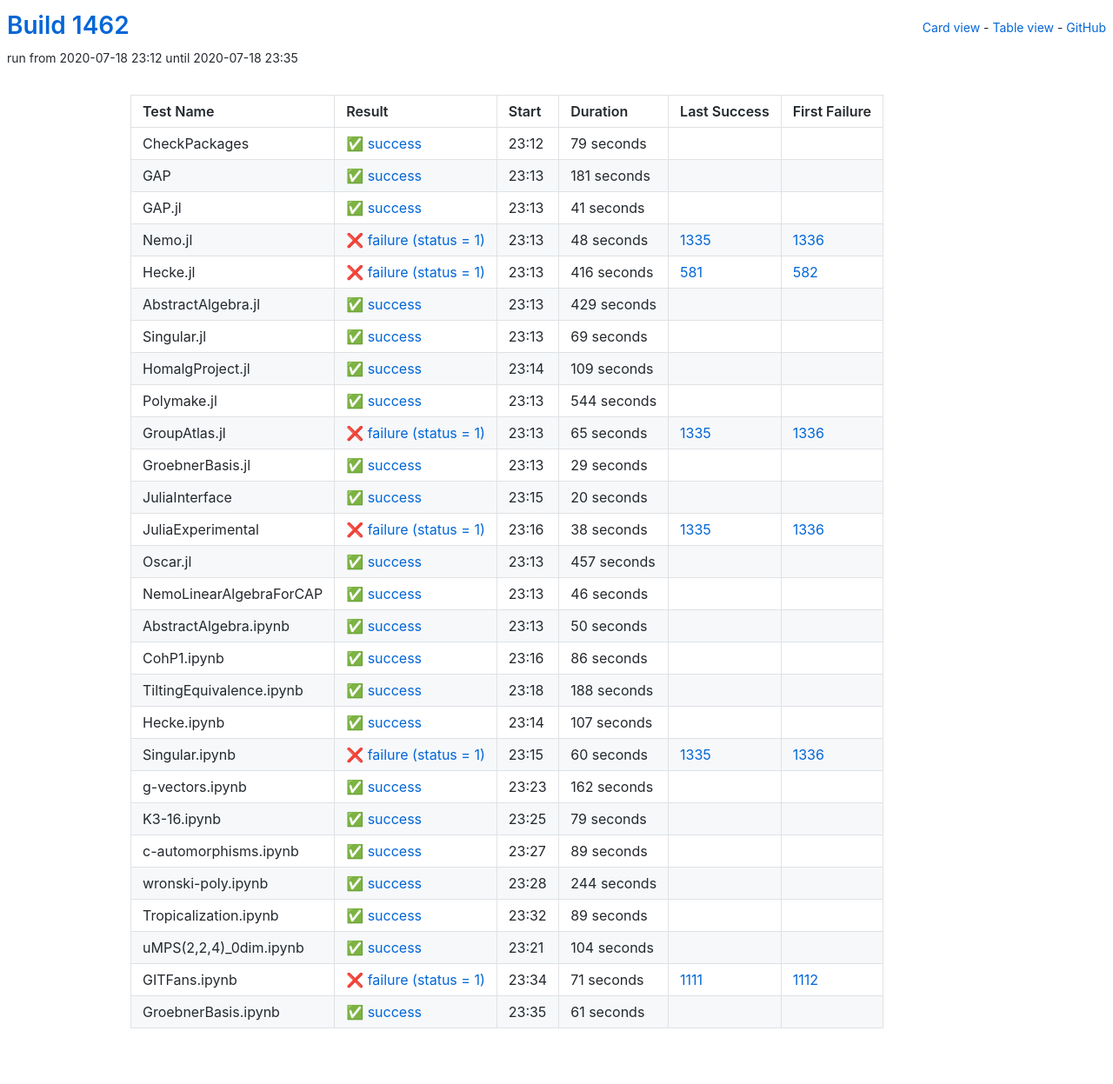
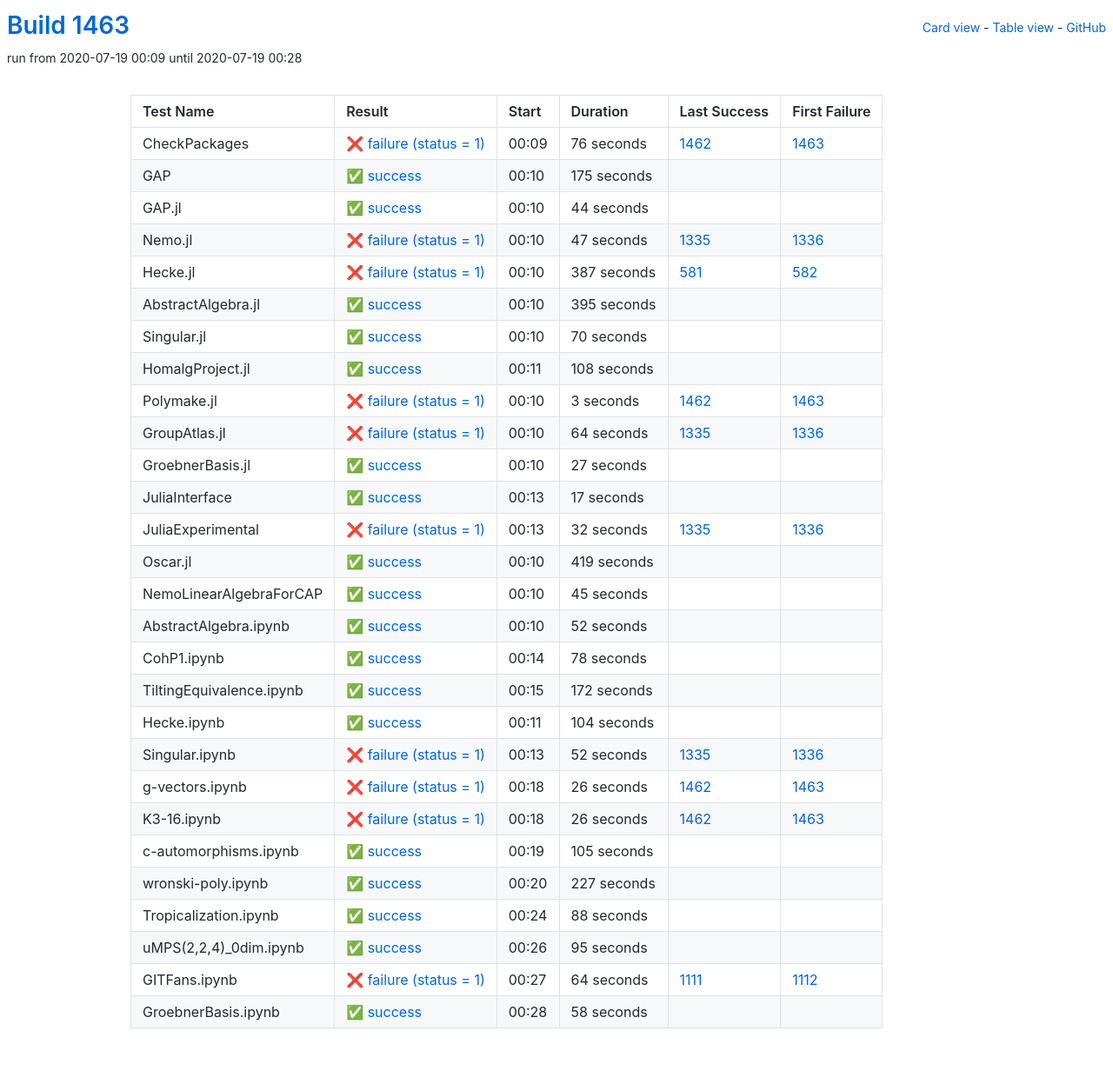
Before and after one commit to oscar-system/oscar-ci-status-1.4, a Jekyll site: the page built from table.html, in a window 1280 px wide. Shown: the whole page at 87% size. Built offline with Jekyll 4.4.1, drawn with Linux system fonts in a browser that asks for light colours.

Commit message:
Build #1463

```diff
--- a/_data/ci.yml
+++ b/_data/ci.yml
@@ -1,6 +1,6 @@
 ---
-build: 1462
-build_url: https://oscarci.mathematik.uni-kl.de/job/oscar-julia-1.4/1462/
+build: 1463
+build_url: https://oscarci.mathematik.uni-kl.de/job/oscar-julia-1.4/1463/
 job: oscar-julia-1.4
 organization: oscar-system
 repo: oscar-ci-status-1.4
@@ -8,308 +8,224 @@ repourl: https://github.com/oscar-system/oscar-ci-status-1.4
 tests:
 - name: CheckPackages
   id: checkpackages
-  log: https://oscarci.mathematik.uni-kl.de/job/oscar-julia-1.4/1462/artifact/logs/build-1462/CheckPackages.log
-  start: 2020-07-18 23:12
+  log: https://oscarci.mathematik.uni-kl.de/job/oscar-julia-1.4/1463/artifact/logs/build-1463/CheckPackages.log
+  start: 2020-07-19 00:09
+  success: false
+  exitcode: 1
+  status: failure
+  duration: 76
+  last_success: 1462
+  last_success_url: https://oscarci.mathematik.uni-kl.de/job/oscar-julia-1.4/1462/
+  first_failure: 1463
+  first_failure_url: https://oscarci.mathematik.uni-kl.de/job/oscar-julia-1.4/1463/
+- name: GAP
+  id: gap
+  log: https://oscarci.mathematik.uni-kl.de/job/oscar-julia-1.4/1463/artifact/logs/build-1463/GAP.log
+  start: 2020-07-19 00:10
   success: true
   exitcode: 0
   status: success
-  duration: 79
-  last_success: false
-  last_success_url:
-  first_failure: false
-  first_failure_url:
-- name: GAP
-  id: gap
-  log: https://oscarci.mathematik.uni-kl.de/job/oscar-julia-1.4/1462/artifact/logs/build-1462/GAP.log
-  start: 2020-07-18 23:13
-  success: true
-  exitcode: 0
-  status: success
-  duration: 181
+  duration: 175
   last_success: false
   last_success_url:
   first_failure: false
   first_failure_url:
 - name: GAP.jl
   id: gap-jl
-  log: https://oscarci.mathematik.uni-kl.de/job/oscar-julia-1.4/1462/artifact/logs/build-1462/GAP.jl.log
-  start: 2020-07-18 23:13
+  log: https://oscarci.mathematik.uni-kl.de/job/oscar-julia-1.4/1463/artifact/logs/build-1463/GAP.jl.log
+  start: 2020-07-19 00:10
   success: true
   exitcode: 0
   status: success
-  duration: 41
+  duration: 44
   last_success: false
   last_success_url:
   first_failure: false
   first_failure_url:
 - name: Nemo.jl
   id: nemo-jl
-  log: https://oscarci.mathematik.uni-kl.de/job/oscar-julia-1.4/1462/artifact/logs/build-1462/Nemo.jl.log
-  start: 2020-07-18 23:13
+  log: https://oscarci.mathematik.uni-kl.de/job/oscar-julia-1.4/1463/artifact/logs/build-1463/Nemo.jl.log
+  start: 2020-07-19 00:10
   success: false
   exitcode: 1
   status: failure
-  duration: 48
+  duration: 47
   last_success: 1335
   last_success_url: https://oscarci.mathematik.uni-kl.de/job/oscar-julia-1.4/1335/
   first_failure: 1336
   first_failure_url: https://oscarci.mathematik.uni-kl.de/job/oscar-julia-1.4/1336/
 - name: Hecke.jl
   id: hecke-jl
-  log: https://oscarci.mathematik.uni-kl.de/job/oscar-julia-1.4/1462/artifact/logs/build-1462/Hecke.jl.log
-  start: 2020-07-18 23:13
+  log: https://oscarci.mathematik.uni-kl.de/job/oscar-julia-1.4/1463/artifact/logs/build-1463/Hecke.jl.log
+  start: 2020-07-19 00:10
   success: false
   exitcode: 1
   status: failure
-  duration: 416
+  duration: 387
   last_success: 581
   last_success_url: https://oscarci.mathematik.uni-kl.de/job/oscar-julia-1.4/581/
   first_failure: 582
   first_failure_url: https://oscarci.mathematik.uni-kl.de/job/oscar-julia-1.4/582/
 - name: AbstractAlgebra.jl
   id: abstractalgebra-jl
-  log: https://oscarci.mathematik.uni-kl.de/job/oscar-julia-1.4/1462/artifact/logs/build-1462/AbstractAlgebra.jl.log
-  start: 2020-07-18 23:13
+  log: https://oscarci.mathematik.uni-kl.de/job/oscar-julia-1.4/1463/artifact/logs/build-1463/AbstractAlgebra.jl.log
+  start: 2020-07-19 00:10
   success: true
   exitcode: 0
   status: success
-  duration: 429
+  duration: 395
   last_success: false
   last_success_url:
   first_failure: false
   first_failure_url:
 - name: Singular.jl
   id: singular-jl
-  log: https://oscarci.mathematik.uni-kl.de/job/oscar-julia-1.4/1462/artifact/logs/build-1462/Singular.jl.log
-  start: 2020-07-18 23:13
+  log: https://oscarci.mathematik.uni-kl.de/job/oscar-julia-1.4/1463/artifact/logs/build-1463/Singular.jl.log
+  start: 2020-07-19 00:10
   success: true
   exitcode: 0
   status: success
-  duration: 69
+  duration: 70
   last_success: false
   last_success_url:
   first_failure: false
   first_failure_url:
 - name: HomalgProject.jl
   id: homalgproject-jl
-  log: https://oscarci.mathematik.uni-kl.de/job/oscar-julia-1.4/1462/artifact/logs/build-1462/HomalgProject.jl.log
-  start: 2020-07-18 23:14
+  log: https://oscarci.mathematik.uni-kl.de/job/oscar-julia-1.4/1463/artifact/logs/build-1463/HomalgProject.jl.log
+  start: 2020-07-19 00:11
   success: true
   exitcode: 0
   status: success
-  duration: 109
+  duration: 108
   last_success: false
   last_success_url:
   first_failure: false
   first_failure_url:
 - name: Polymake.jl
   id: polymake-jl
-  log: https://oscarci.mathematik.uni-kl.de/job/oscar-julia-1.4/1462/artifact/logs/build-1462/Polymake.jl.log
-  start: 2020-07-18 23:13
-  success: true
-  exitcode: 0
-  status: success
-  duration: 544
-  last_success: false
-  last_success_url:
-  first_failure: false
-  first_failure_url:
-- name: GroupAtlas.jl
-  id: groupatlas-jl
-  log: https://oscarci.mathematik.uni-kl.de/job/oscar-julia-1.4/1462/artifact/logs/build-1462/GroupAtlas.jl.log
-  start: 2020-07-18 23:13
+  log: https://oscarci.mathematik.uni-kl.de/job/oscar-julia-1.4/1463/artifact/logs/build-1463/Polymake.jl.log
+  start: 2020-07-19 00:10
   success: false
   exitcode: 1
   status: failure
-  duration: 65
+  duration: 3
+  last_success: 1462
+  last_success_url: https://oscarci.mathematik.uni-kl.de/job/oscar-julia-1.4/1462/
+  first_failure: 1463
+  first_failure_url: https://oscarci.mathematik.uni-kl.de/job/oscar-julia-1.4/1463/
+- name: GroupAtlas.jl
+  id: groupatlas-jl
+  log: https://oscarci.mathematik.uni-kl.de/job/oscar-julia-1.4/1463/artifact/logs/build-1463/GroupAtlas.jl.log
+  start: 2020-07-19 00:10
+  success: false
+  exitcode: 1
+  status: failure
+  duration: 64
   last_success: 1335
   last_success_url: https://oscarci.mathematik.uni-kl.de/job/oscar-julia-1.4/1335/
   first_failure: 1336
   first_failure_url: https://oscarci.mathematik.uni-kl.de/job/oscar-julia-1.4/1336/
 - name: GroebnerBasis.jl
   id: groebnerbasis-jl
-  log: https://oscarci.mathematik.uni-kl.de/job/oscar-julia-1.4/1462/artifact/logs/build-1462/GroebnerBasis.jl.log
-  start: 2020-07-18 23:13
+  log: https://oscarci.mathematik.uni-kl.de/job/oscar-julia-1.4/1463/artifact/logs/build-1463/GroebnerBasis.jl.log
+  start: 2020-07-19 00:10
   success: true
   exitcode: 0
   status: success
-  duration: 29
+  duration: 27
   last_success: false
   last_success_url:
   first_failure: false
   first_failure_url:
 - name: JuliaInterface
   id: juliainterface
-  log: https://oscarci.mathematik.uni-kl.de/job/oscar-julia-1.4/1462/artifact/logs/build-1462/JuliaInterface.log
-  start: 2020-07-18 23:15
+  log: https://oscarci.mathematik.uni-kl.de/job/oscar-julia-1.4/1463/artifact/logs/build-1463/JuliaInterface.log
+  start: 2020-07-19 00:13
   success: true
   exitcode: 0
   status: success
-  duration: 20
+  duration: 17
   last_success: false
   last_success_url:
   first_failure: false
   first_failure_url:
 - name: JuliaExperimental
   id: juliaexperimental
-  log: https://oscarci.mathematik.uni-kl.de/job/oscar-julia-1.4/1462/artifact/logs/build-1462/JuliaExperimental.log
-  start: 2020-07-18 23:16
+  log: https://oscarci.mathematik.uni-kl.de/job/oscar-julia-1.4/1463/artifact/logs/build-1463/JuliaExperimental.log
+  start: 2020-07-19 00:13
   success: false
   exitcode: 1
   status: failure
-  duration: 38
+  duration: 32
   last_success: 1335
   last_success_url: https://oscarci.mathematik.uni-kl.de/job/oscar-julia-1.4/1335/
   first_failure: 1336
   first_failure_url: https://oscarci.mathematik.uni-kl.de/job/oscar-julia-1.4/1336/
 - name: Oscar.jl
   id: oscar-jl
-  log: https://oscarci.mathematik.uni-kl.de/job/oscar-julia-1.4/1462/artifact/logs/build-1462/Oscar.jl.log
-  start: 2020-07-18 23:13
+  log: https://oscarci.mathematik.uni-kl.de/job/oscar-julia-1.4/1463/artifact/logs/build-1463/Oscar.jl.log
+  start: 2020-07-19 00:10
   success: true
   exitcode: 0
   status: success
-  duration: 457
+  duration: 419
   last_success: false
   last_success_url:
   first_failure: false
   first_failure_url:
 - name: NemoLinearAlgebraForCAP
   id: nemolinearalgebraforcap
-  log: https://oscarci.mathematik.uni-kl.de/job/oscar-julia-1.4/1462/artifact/logs/build-1462/NemoLinearAlgebraForCAP.log
-  start: 2020-07-18 23:13
+  log: https://oscarci.mathematik.uni-kl.de/job/oscar-julia-1.4/1463/artifact/logs/build-1463/NemoLinearAlgebraForCAP.log
+  start: 2020-07-19 00:10
   success: true
   exitcode: 0
   status: success
-  duration: 46
+  duration: 45
   last_success: false
   last_success_url:
   first_failure: false
   first_failure_url:
 - name: AbstractAlgebra.ipynb
   id: abstractalgebra-ipynb
-  log: https://oscarci.mathematik.uni-kl.de/job/oscar-julia-1.4/1462/artifact/logs/build-1462/AbstractAlgebra.ipynb.log
-  start: 2020-07-18 23:13
+  log: https://oscarci.mathematik.uni-kl.de/job/oscar-julia-1.4/1463/artifact/logs/build-1463/AbstractAlgebra.ipynb.log
+  start: 2020-07-19 00:10
   success: true
   exitcode: 0
   status: success
-  duration: 50
+  duration: 52
   last_success: false
   last_success_url:
   first_failure: false
   first_failure_url:
 - name: CohP1.ipynb
   id: cohp1-ipynb
-  log: https://oscarci.mathematik.uni-kl.de/job/oscar-julia-1.4/1462/artifact/logs/build-1462/CohP1.ipynb.log
-  start: 2020-07-18 23:16
+  log: https://oscarci.mathematik.uni-kl.de/job/oscar-julia-1.4/1463/artifact/logs/build-1463/CohP1.ipynb.log
+  start: 2020-07-19 00:14
   success: true
   exitcode: 0
   status: success
-  duration: 86
+  duration: 78
   last_success: false
   last_success_url:
   first_failure: false
   first_failure_url:
 - name: TiltingEquivalence.ipynb
   id: tiltingequivalence-ipynb
-  log: https://oscarci.mathematik.uni-kl.de/job/oscar-julia-1.4/1462/artifact/logs/build-1462/TiltingEquivalence.ipynb.log
-  start: 2020-07-18 23:18
+  log: https://oscarci.mathematik.uni-kl.de/job/oscar-julia-1.4/1463/artifact/logs/build-1463/TiltingEquivalence.ipynb.log
+  start: 2020-07-19 00:15
   success: true
   exitcode: 0
   status: success
-  duration: 188
+  duration: 172
   last_success: false
   last_success_url:
   first_failure: false
   first_failure_url:
 - name: Hecke.ipynb
   id: hecke-ipynb
-  log: https://oscarci.mathematik.uni-kl.de/job/oscar-julia-1.4/1462/artifact/logs/build-1462/Hecke.ipynb.log
-  start: 2020-07-18 23:14
-  success: true
-  exitcode: 0
-  status: success
-  duration: 107
-  last_success: false
-  last_success_url:
-  first_failure: false
-  first_failure_url:
-- name: Singular.ipynb
-  id: singular-ipynb
-  log: https://oscarci.mathematik.uni-kl.de/job/oscar-julia-1.4/1462/artifact/logs/build-1462/Singular.ipynb.log
-  start: 2020-07-18 23:15
-  success: false
-  exitcode: 1
-  status: failure
-  duration: 60
-  last_success: 1335
-  last_success_url: https://oscarci.mathematik.uni-kl.de/job/oscar-julia-1.4/1335/
-  first_failure: 1336
-  first_failure_url: https://oscarci.mathematik.uni-kl.de/job/oscar-julia-1.4/1336/
-- name: g-vectors.ipynb
-  id: g-vectors-ipynb
-  log: https://oscarci.mathematik.uni-kl.de/job/oscar-julia-1.4/1462/artifact/logs/build-1462/g-vectors.ipynb.log
-  start: 2020-07-18 23:23
-  success: true
-  exitcode: 0
-  status: success
-  duration: 162
-  last_success: false
-  last_success_url:
-  first_failure: false
-  first_failure_url:
-- name: K3-16.ipynb
-  id: k3-16-ipynb
-  log: https://oscarci.mathematik.uni-kl.de/job/oscar-julia-1.4/1462/artifact/logs/build-1462/K3-16.ipynb.log
-  start: 2020-07-18 23:25
-  success: true
-  exitcode: 0
-  status: success
-  duration: 79
-  last_success: false
-  last_success_url:
-  first_failure: false
-  first_failure_url:
-- name: c-automorphisms.ipynb
-  id: c-automorphisms-ipynb
-  log: https://oscarci.mathematik.uni-kl.de/job/oscar-julia-1.4/1462/artifact/logs/build-1462/c-automorphisms.ipynb.log
-  start: 2020-07-18 23:27
-  success: true
-  exitcode: 0
-  status: success
-  duration: 89
-  last_success: false
-  last_success_url:
-  first_failure: false
-  first_failure_url:
-- name: wronski-poly.ipynb
-  id: wronski-poly-ipynb
-  log: https://oscarci.mathematik.uni-kl.de/job/oscar-julia-1.4/1462/artifact/logs/build-1462/wronski-poly.ipynb.log
-  start: 2020-07-18 23:28
-  success: true
-  exitcode: 0
-  status: success
-  duration: 244
-  last_success: false
-  last_success_url:
-  first_failure: false
-  first_failure_url:
-- name: Tropicalization.ipynb
-  id: tropicalization-ipynb
-  log: https://oscarci.mathematik.uni-kl.de/job/oscar-julia-1.4/1462/artifact/logs/build-1462/Tropicalization.ipynb.log
-  start: 2020-07-18 23:32
-  success: true
-  exitcode: 0
-  status: success
-  duration: 89
-  last_success: false
-  last_success_url:
-  first_failure: false
-  first_failure_url:
-- name: uMPS(2,2,4)_0dim.ipynb
-  id: umps-2-2-4-0dim-ipynb
-  log: https://oscarci.mathematik.uni-kl.de/job/oscar-julia-1.4/1462/artifact/logs/build-1462/uMPS-2-2-4-_0dim.ipynb.log
-  start: 2020-07-18 23:21
+  log: https://oscarci.mathematik.uni-kl.de/job/oscar-julia-1.4/1463/artifact/logs/build-1463/Hecke.ipynb.log
+  start: 2020-07-19 00:11
   success: true
   exitcode: 0
   status: success
@@ -318,26 +234,110 @@ tests:
   last_success_url:
   first_failure: false
   first_failure_url:
-- name: GITFans.ipynb
-  id: gitfans-ipynb
-  log: https://oscarci.mathematik.uni-kl.de/job/oscar-julia-1.4/1462/artifact/logs/build-1462/GITFans.ipynb.log
-  start: 2020-07-18 23:34
+- name: Singular.ipynb
+  id: singular-ipynb
+  log: https://oscarci.mathematik.uni-kl.de/job/oscar-julia-1.4/1463/artifact/logs/build-1463/Singular.ipynb.log
+  start: 2020-07-19 00:13
   success: false
   exitcode: 1
   status: failure
-  duration: 71
+  duration: 52
+  last_success: 1335
+  last_success_url: https://oscarci.mathematik.uni-kl.de/job/oscar-julia-1.4/1335/
+  first_failure: 1336
+  first_failure_url: https://oscarci.mathematik.uni-kl.de/job/oscar-julia-1.4/1336/
+- name: g-vectors.ipynb
+  id: g-vectors-ipynb
+  log: https://oscarci.mathematik.uni-kl.de/job/oscar-julia-1.4/1463/artifact/logs/build-1463/g-vectors.ipynb.log
+  start: 2020-07-19 00:18
+  success: false
+  exitcode: 1
+  status: failure
+  duration: 26
+  last_success: 1462
+  last_success_url: https://oscarci.mathematik.uni-kl.de/job/oscar-julia-1.4/1462/
+  first_failure: 1463
+  first_failure_url: https://oscarci.mathematik.uni-kl.de/job/oscar-julia-1.4/1463/
+- name: K3-16.ipynb
+  id: k3-16-ipynb
+  log: https://oscarci.mathematik.uni-kl.de/job/oscar-julia-1.4/1463/artifact/logs/build-1463/K3-16.ipynb.log
+  start: 2020-07-19 00:18
+  success: false
+  exitcode: 1
+  status: failure
+  duration: 26
+  last_success: 1462
+  last_success_url: https://oscarci.mathematik.uni-kl.de/job/oscar-julia-1.4/1462/
+  first_failure: 1463
+  first_failure_url: https://oscarci.mathematik.uni-kl.de/job/oscar-julia-1.4/1463/
+- name: c-automorphisms.ipynb
+  id: c-automorphisms-ipynb
+  log: https://oscarci.mathematik.uni-kl.de/job/oscar-julia-1.4/1463/artifact/logs/build-1463/c-automorphisms.ipynb.log
+  start: 2020-07-19 00:19
+  success: true
+  exitcode: 0
+  status: success
+  duration: 105
+  last_success: false
+  last_success_url:
+  first_failure: false
+  first_failure_url:
+- name: wronski-poly.ipynb
+  id: wronski-poly-ipynb
+  log: https://oscarci.mathematik.uni-kl.de/job/oscar-julia-1.4/1463/artifact/logs/build-1463/wronski-poly.ipynb.log
+  start: 2020-07-19 00:20
+  success: true
+  exitcode: 0
+  status: success
+  duration: 227
+  last_success: false
+  last_success_url:
+  first_failure: false
+  first_failure_url:
+- name: Tropicalization.ipynb
+  id: tropicalization-ipynb
+  log: https://oscarci.mathematik.uni-kl.de/job/oscar-julia-1.4/1463/artifact/logs/build-1463/Tropicalization.ipynb.log
+  start: 2020-07-19 00:24
+  success: true
+  exitcode: 0
+  status: success
+  duration: 88
+  last_success: false
+  last_success_url:
+  first_failure: false
+  first_failure_url:
+- name: uMPS(2,2,4)_0dim.ipynb
+  id: umps-2-2-4-0dim-ipynb
+  log: https://oscarci.mathematik.uni-kl.de/job/oscar-julia-1.4/1463/artifact/logs/build-1463/uMPS-2-2-4-_0dim.ipynb.log
+  start: 2020-07-19 00:26
+  success: true
+  exitcode: 0
+  status: success
+  duration: 95
+  last_success: false
+  last_success_url:
+  first_failure: false
+  first_failure_url:
+- name: GITFans.ipynb
+  id: gitfans-ipynb
+  log: https://oscarci.mathematik.uni-kl.de/job/oscar-julia-1.4/1463/artifact/logs/build-1463/GITFans.ipynb.log
+  start: 2020-07-19 00:27
+  success: false
+  exitcode: 1
+  status: failure
+  duration: 64
   last_success: 1111
   last_success_url: https://oscarci.mathematik.uni-kl.de/job/oscar-julia-1.4/1111/
   first_failure: 1112
   first_failure_url: https://oscarci.mathematik.uni-kl.de/job/oscar-julia-1.4/1112/
 - name: GroebnerBasis.ipynb
   id: groebnerbasis-ipynb
-  log: https://oscarci.mathematik.uni-kl.de/job/oscar-julia-1.4/1462/artifact/logs/build-1462/GroebnerBasis.ipynb.log
-  start: 2020-07-18 23:35
+  log: https://oscarci.mathematik.uni-kl.de/job/oscar-julia-1.4/1463/artifact/logs/build-1463/GroebnerBasis.ipynb.log
+  start: 2020-07-19 00:28
   success: true
   exitcode: 0
   status: success
-  duration: 61
+  duration: 58
   last_success: false
   last_success_url:
   first_failure: false
```
Also changed, not shown: README.md.
